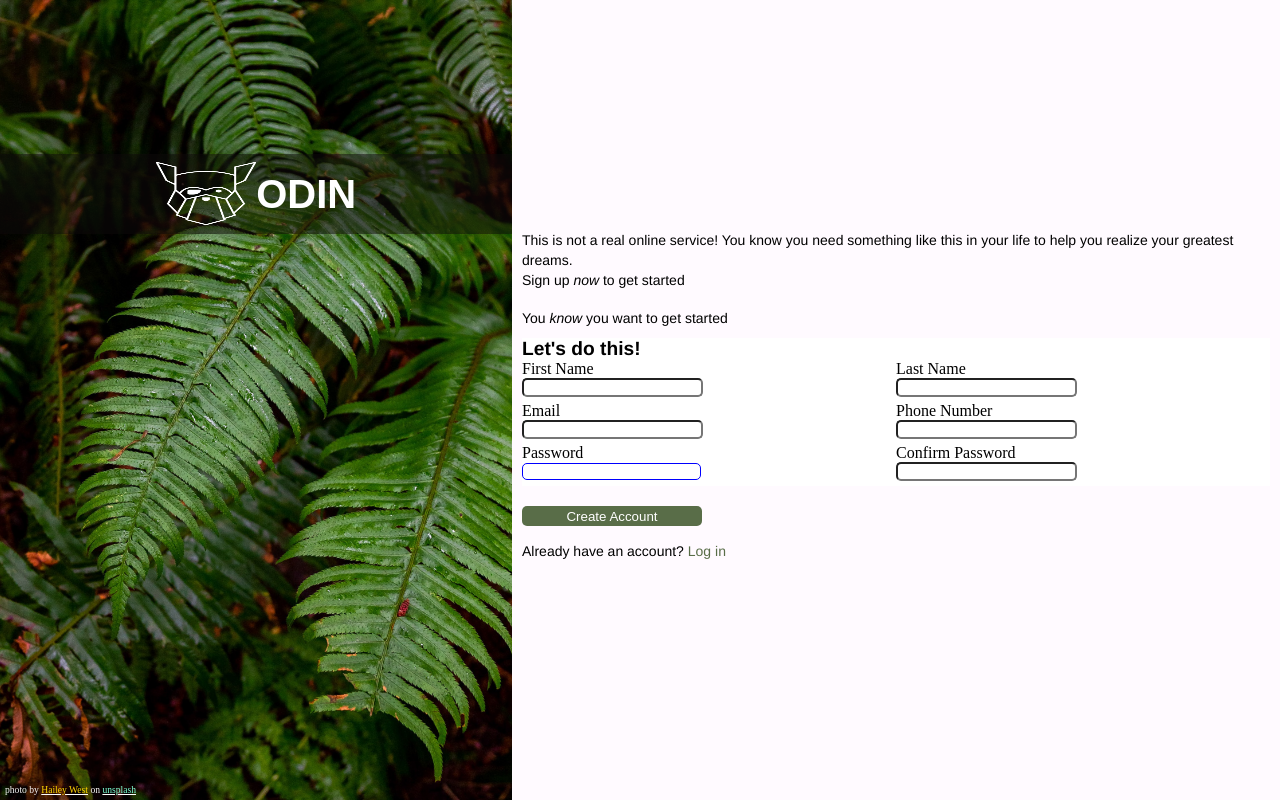
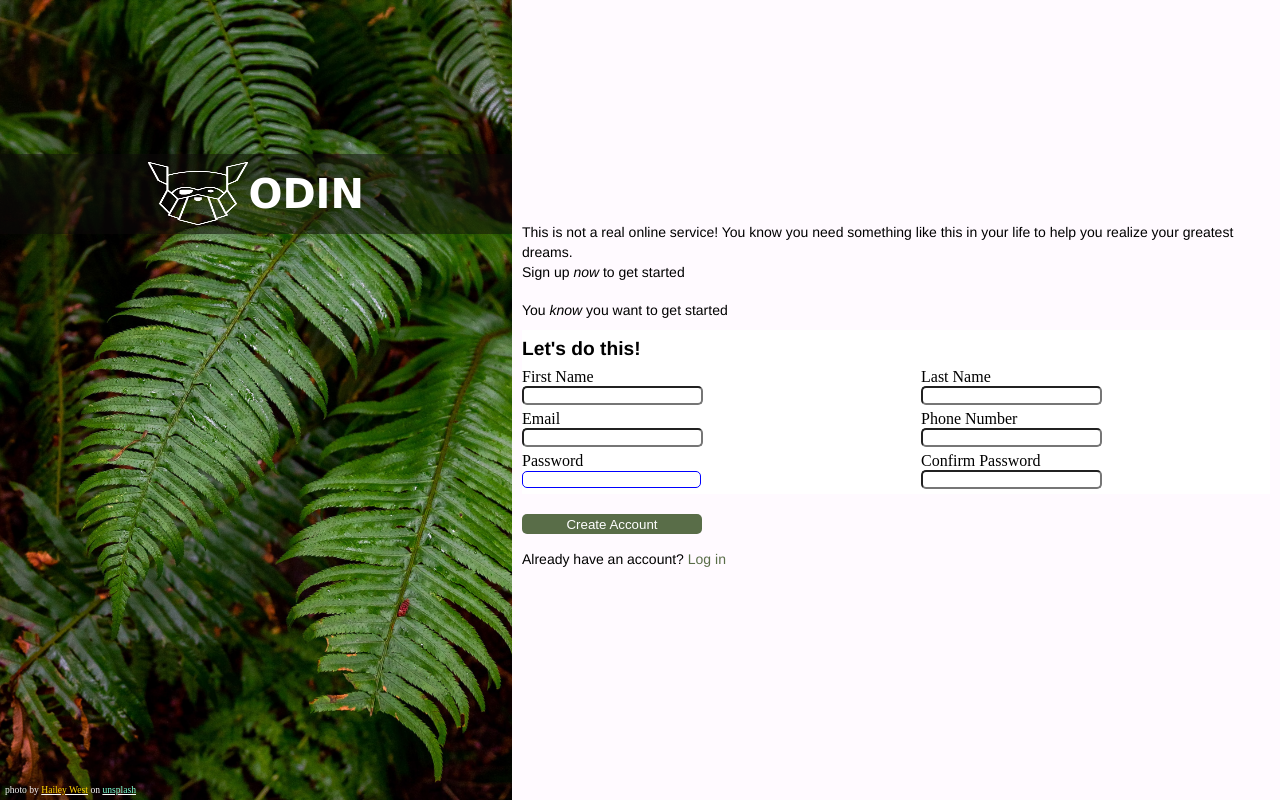
Before and after one commit to Emi98nat/Side-hustle, a plain HTML site: page index.html in a window 1280 px wide. Drawn offline with Linux system fonts and the light colour scheme; a web font is replaced by a local one.

Commit message:
Added norse font

```diff
--- a/Css/style.css
+++ b/Css/style.css
@@ -48,7 +48,7 @@ h1{ font-family: "Helvetica Neue", Helvetica, Arial, sans-serif; font-size: 20px
     flex-direction: column;
     color: white;
     text-align: center;
-    font-family: "Norse", Sans-Serif;
+    font-family: 'Norse', cursive;
 }
 .smaller-s {
     font-weight: Bolder;
@@ -91,7 +91,6 @@ form {
     justify-content: space-between;
 }
 .end {
-    0
     margin-left: 50px;
 }
 .white {
@@ -99,7 +98,7 @@ form {
 }
 .white h1 {
     font-size: 1.2rem;
-    margin: 8px inherit;
+    margin: 8px 0;
 }
 input {
     margin-bottom: 5px;
```
